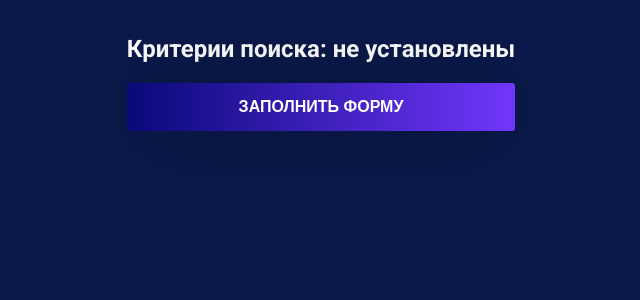
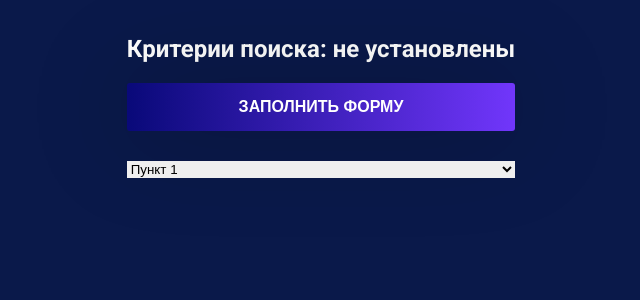
Before and after one commit to Binatik/Component--search-form, a Next.js app: page / in a window 1280 px wide. Shown: the top 300 px of the page, without its empty margins (319-959 px from the left). Built offline with nearby package versions, Linux system fonts and the light colour scheme.

Commit message:
add component select and fix

```diff
--- a/components/form/form.js
+++ b/components/form/form.js
@@ -1,21 +1,23 @@
-import React, { useState } from 'react';
+import React from 'react';
 
-import styles from '../../styles/SearchForm.module.scss'
+import formSty from '../../styles/SearchForm.module.scss'
+
+//component
+import {Selector} from './selector.js'
 
 export function Form({data, promiseDate}) {
-    function openSelect(){
 
-    }
     return (
         <React.Fragment>
             {console.log(data)}
             <form className="center-items forms">
                 <div className="forms__body wrapper">
-                    <h2 className={styles.title}>Критерии поиска: не установлены</h2>
+                    <h2 className={formSty.title}>Критерии поиска: не установлены</h2>
                     <button
-                        className={styles.btn}
+                        className={formSty.btn}
                         type={"button"}
                         onClick={promiseDate}>Заполнить форму</button>
+                    <Selector/>
                 </div>
             </form>
         </React.Fragment>
--- /dev/null
+++ b/components/form/selector.js
@@ -0,0 +1,14 @@
+import React, { useState } from 'react';
+import selectorSty from "../../styles/Selector.module.scss";
+
+export function Selector({data}) {
+
+    return (
+        <React.Fragment>
+            <select className={selectorSty.body}>
+                <option>Пункт 1</option>
+                <option>Пункт 2</option>
+            </select>
+        </React.Fragment>
+    )
+}
--- a/styles/SearchForm.module.scss
+++ b/styles/SearchForm.module.scss
@@ -16,6 +16,9 @@ $textColorLink: #fff;
 
 .btn{
     @include btnStandard();
+    position: relative;
+    z-index: 1;
+    overflow: hidden;
     background: linear-gradient(90deg, rgba(9,9,121,1) 0%, rgba(113,54,251,1) 100%);
     font-size: 16px;
     font-weight: bold;
--- /dev/null
+++ b/styles/Selector.module.scss
@@ -0,0 +1,13 @@
+@mixin selectStandard() {
+  outline: none;
+  border: none;
+  transition: 0.2s;
+}
+
+.body {
+  @include selectStandard();
+  position: relative;
+  z-index: 1;
+  margin: 30px 0;
+  width: 100%;
+}
```
